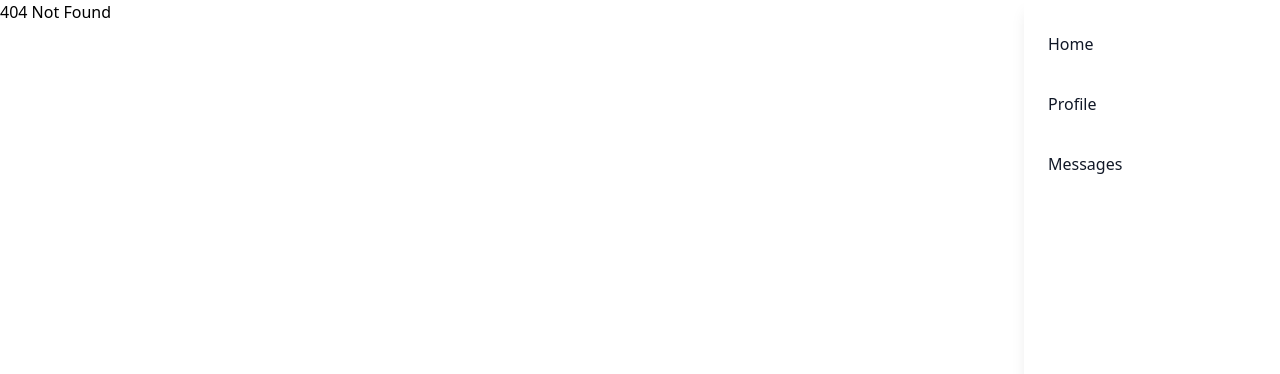
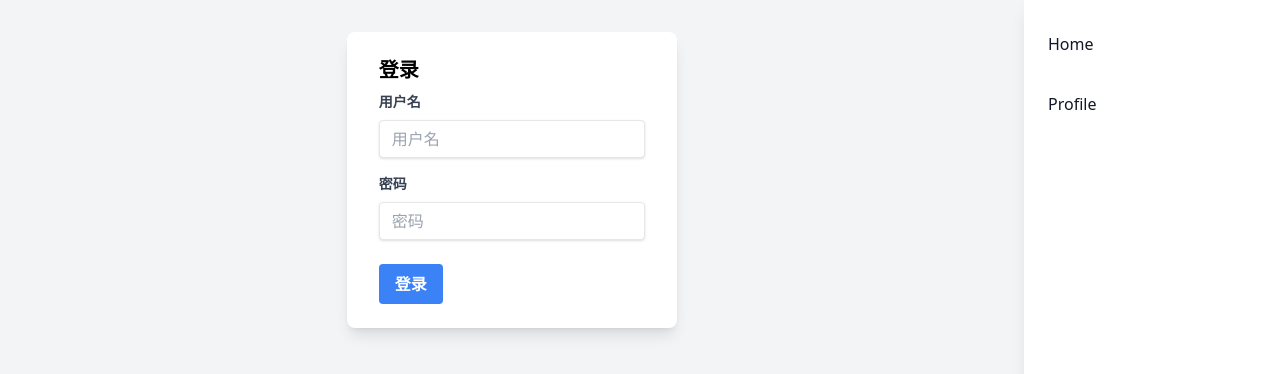
Before and after one commit to Hana-ame/chat-room, a React (Create React App) app: page /login in a window 1280 px wide. Before the commit this address had no page. Shown: the top 374 px of the page. Built offline with nearby package versions, Linux system fonts and the light colour scheme.

Commit message:
layout (1/?)

```diff
--- a/src/App.jsx
+++ b/src/App.jsx
@@ -1,10 +1,13 @@
 import './App.css';
 import React, { useState } from 'react';
 import { BrowserRouter as Router, Routes, Route } from 'react-router-dom';
+import Main from './components/Main';
 import Home from './components/Home';
 import About from './components/About';
-import NotFound from './components/NotFound';
+import Page404 from './components/Page404';
 import Sidebar from './components/Sidebar';
+import LoginPage from './components/LoginPage';
+import PrivateRoute from './components/PrivateRoute';
 
 const App = () => {
   const [isOpen, setIsOpen] = useState(true);
@@ -17,18 +20,25 @@ const App = () => {
           isOpen={isOpen}
           setIsOpen={setIsOpen}
         />
+        <Main
+          isOpen={isOpen}
+        >
+          <Routes>
+            <Route path="/"
+              element={<About />} />
+            <Route path="/login"
+              element={<LoginPage />} />
+            <Route path="/home"
+              element={
+                <PrivateRoute>
+                  <Home />
+                </PrivateRoute>
+              } />
 
-        <Routes>
-          <Route path="/"
-            element={<Home
-              isOpen={isOpen}
-            />} />
-          <Route path="/about"
-            element={<About />} />
-          <Route path="*"
-            element={<NotFound />} />
-        </Routes>
-
+            <Route path="*"
+              element={<Page404 />} />
+          </Routes>
+        </Main>
       </div>
     </Router>
   );
--- a/src/components/Home.jsx
+++ b/src/components/Home.jsx
@@ -1,26 +1,14 @@
 // Home.js
 import React from 'react';
 import classNames from 'classnames';
+import { Outlet } from 'react-router-dom';
 
-const Home = ({ isOpen }) => {
+const Home = ({ children }) => {
   return (
-    <main
-      className={classNames([
-        "flex-1",
-        "transition-transform duration-300",
-        `${isOpen ? 'mr-64' : ''}`, // Adjust margin when sidebar is open
-        "p-4",
-      ])}
-      style={{background:"gray"}}
-    >
-      <h1>Home PageHome PageHome PageHome PageHome PageHome PageHome PageHome PageHome PageHome PageHome PageHome PageHome PageHome PageHome PageHome PageHome PageHome PageHome PageHome PageHome PageHome PageHome PageHome PageHome PageHome PageHome PageHome PageHome PageHome PageHome PageHome PageHome PageHome PageHome PageHome PageHome PageHome PageHome PageHome PageHome PageHome PageHome PageHome PageHome PageHome PageHome PageHome PageHome PageHome Page</h1>
-      <h1>Home PageHome PageHome PageHome PageHome PageHome PageHome PageHome PageHome PageHome PageHome PageHome PageHome PageHome PageHome PageHome PageHome PageHome PageHome PageHome PageHome PageHome PageHome PageHome PageHome PageHome PageHome PageHome PageHome PageHome PageHome PageHome PageHome PageHome PageHome PageHome PageHome PageHome PageHome PageHome PageHome PageHome PageHome PageHome PageHome PageHome PageHome PageHome PageHome PageHome Page</h1>
-      <h1>Home PageHome PageHome PageHome PageHome PageHome PageHome PageHome PageHome PageHome PageHome PageHome PageHome PageHome PageHome PageHome PageHome PageHome PageHome PageHome PageHome PageHome PageHome PageHome PageHome PageHome PageHome PageHome PageHome PageHome PageHome PageHome PageHome PageHome PageHome PageHome PageHome PageHome PageHome PageHome PageHome PageHome PageHome PageHome PageHome PageHome PageHome PageHome PageHome PageHome Page</h1>
-      <h1>Home PageHome PageHome PageHome PageHome PageHome PageHome PageHome PageHome PageHome PageHome PageHome PageHome PageHome PageHome PageHome PageHome PageHome PageHome PageHome PageHome PageHome PageHome PageHome PageHome PageHome PageHome PageHome PageHome PageHome PageHome PageHome PageHome PageHome PageHome PageHome PageHome PageHome PageHome PageHome PageHome PageHome PageHome PageHome PageHome PageHome PageHome PageHome PageHome PageHome Page</h1>
-      <h1>Home PageHome PageHome PageHome PageHome PageHome PageHome PageHome PageHome PageHome PageHome PageHome PageHome PageHome PageHome PageHome PageHome PageHome PageHome PageHome PageHome PageHome PageHome PageHome PageHome PageHome PageHome PageHome PageHome PageHome PageHome PageHome PageHome PageHome PageHome PageHome PageHome PageHome PageHome PageHome PageHome PageHome PageHome PageHome PageHome PageHome PageHome PageHome PageHome PageHome Page</h1>
-      <h1>Home PageHome PageHome PageHome PageHome PageHome PageHome PageHome PageHome PageHome PageHome PageHome PageHome PageHome PageHome PageHome PageHome PageHome PageHome PageHome PageHome PageHome PageHome PageHome PageHome PageHome PageHome PageHome PageHome PageHome PageHome PageHome PageHome PageHome PageHome PageHome PageHome PageHome PageHome PageHome PageHome PageHome PageHome PageHome PageHome PageHome PageHome PageHome PageHome PageHome Page</h1>
-      <h1>Home Page</h1>
-    </main>
+    <div>
+      sasd
+      {children}
+    </div>
   );
 };
 
--- /dev/null
+++ b/src/components/LoginPage.jsx
@@ -0,0 +1,73 @@
+import classNames from 'classnames';
+import React, { useState } from 'react';
+import { useNavigate } from 'react-router-dom';
+
+const LoginPage = () => {
+  const [username, setUsername] = useState('');
+  const [password, setPassword] = useState('');
+  const navigate = useNavigate();
+
+  const handleSubmit = async (event) => {
+    event.preventDefault();
+
+    // 这里模拟登录验证，实际情况需要调用 API 进行验证
+    if (username === 'admin' && password === 'password') {
+      // 登录成功，设置用户身份信息
+      localStorage.setItem('isLoggedIn', true);
+      navigate('/home'); // 跳转到主页
+    } else {
+      // 登录失败，显示错误提示
+      alert('用户名或密码错误');
+    }
+  };
+
+  return (
+    <div className={classNames([
+      "flex items-center justify-center",
+      // "min-h-screen",
+      "bg-gray-100",
+    ])}>
+      <div className="px-8 py-6 mx-4 mt-4 text-left bg-white shadow-lg rounded-lg lg:w-1/3">
+        <div className="font-bold text-xl mb-2">登录</div>
+        <form onSubmit={handleSubmit}>
+          <div className="mb-4">
+            <label className="block text-gray-700 text-sm font-bold mb-2" htmlFor="username">
+              用户名
+            </label>
+            <input
+              className="shadow appearance-none border rounded w-full py-2 px-3 text-gray-700 leading-tight focus:outline-none focus:shadow-outline"
+              id="username"
+              type="text"
+              placeholder="用户名"
+              value={username}
+              onChange={(e) => setUsername(e.target.value)}
+            />
+          </div>
+          <div className="mb-6">
+            <label className="block text-gray-700 text-sm font-bold mb-2" htmlFor="password">
+              密码
+            </label>
+            <input
+              className="shadow appearance-none border rounded w-full py-2 px-3 text-gray-700 leading-tight focus:outline-none focus:shadow-outline"
+              id="password"
+              type="password"
+              placeholder="密码"
+              value={password}
+              onChange={(e) => setPassword(e.target.value)}
+            />
+          </div>
+          <div className="flex items-center justify-between">
+            <button
+              className="bg-blue-500 hover:bg-blue-700 text-white font-bold py-2 px-4 rounded focus:outline-none focus:shadow-outline"
+              type="submit"
+            >
+              登录
+            </button>
+          </div>
+        </form>
+      </div>
+    </div>
+  );
+};
+
+export default LoginPage;
--- /dev/null
+++ b/src/components/Main.jsx
@@ -0,0 +1,22 @@
+// Home.js
+import React from 'react';
+import classNames from 'classnames';
+import { Outlet } from 'react-router-dom';
+
+const Main = ({ children, isOpen }) => {
+  return (
+    <main
+      className={classNames([
+        "flex-1",
+        "transition-transform duration-300",
+        `${isOpen ? 'mr-64' : ''}`, // Adjust margin when sidebar is open
+        "p-4",
+        "bg-gray-100"
+      ])}
+    >
+      {children}
+    </main>
+  );
+};
+
+export default Main;
--- a/src/components/NotFound.jsx
+++ b/src/components/Page404.jsx
@@ -1,7 +1,7 @@
 // NotFound.js
 import React from 'react';
 
-const NotFound = () => {
+const Page404 = () => {
   return (
     <div>
       <h1>404 Not Found</h1>
@@ -9,4 +9,4 @@ const NotFound = () => {
   );
 };
 
-export default NotFound;
+export default Page404;
--- /dev/null
+++ b/src/components/PrivateRoute.jsx
@@ -0,0 +1,10 @@
+import React from 'react';
+import { Navigate, Outlet } from 'react-router-dom';
+
+const PrivateRoute = () => {
+  const isLoggedIn = localStorage.getItem('isLoggedIn') === 'true';
+
+  return isLoggedIn ? <Outlet /> : <Navigate to="/login" />;
+};
+
+export default PrivateRoute;
--- a/src/components/Sidebar.jsx
+++ b/src/components/Sidebar.jsx
@@ -18,10 +18,10 @@ const Sidebar = ({ isOpen, setIsOpen }) => {
           <nav className="flex-1 px-2 py-4 space-y-1">
             <Link to="/"
               className="block p-4 text-gray-900 hover:bg-gray-100">Home</Link>
-            <Link to="/about"
+            <Link to="/profile"
               className="block p-4 text-gray-900 hover:bg-gray-100">Profile</Link>
-            <Link to="/messages"
-              className="block p-4 text-gray-900 hover:bg-gray-100">Messages</Link>
+            {/* <Link to="/messages"
+              className="block p-4 text-gray-900 hover:bg-gray-100">Messages</Link> */}
             {/* Add more links as needed */}
           </nav>
         </div>
```
